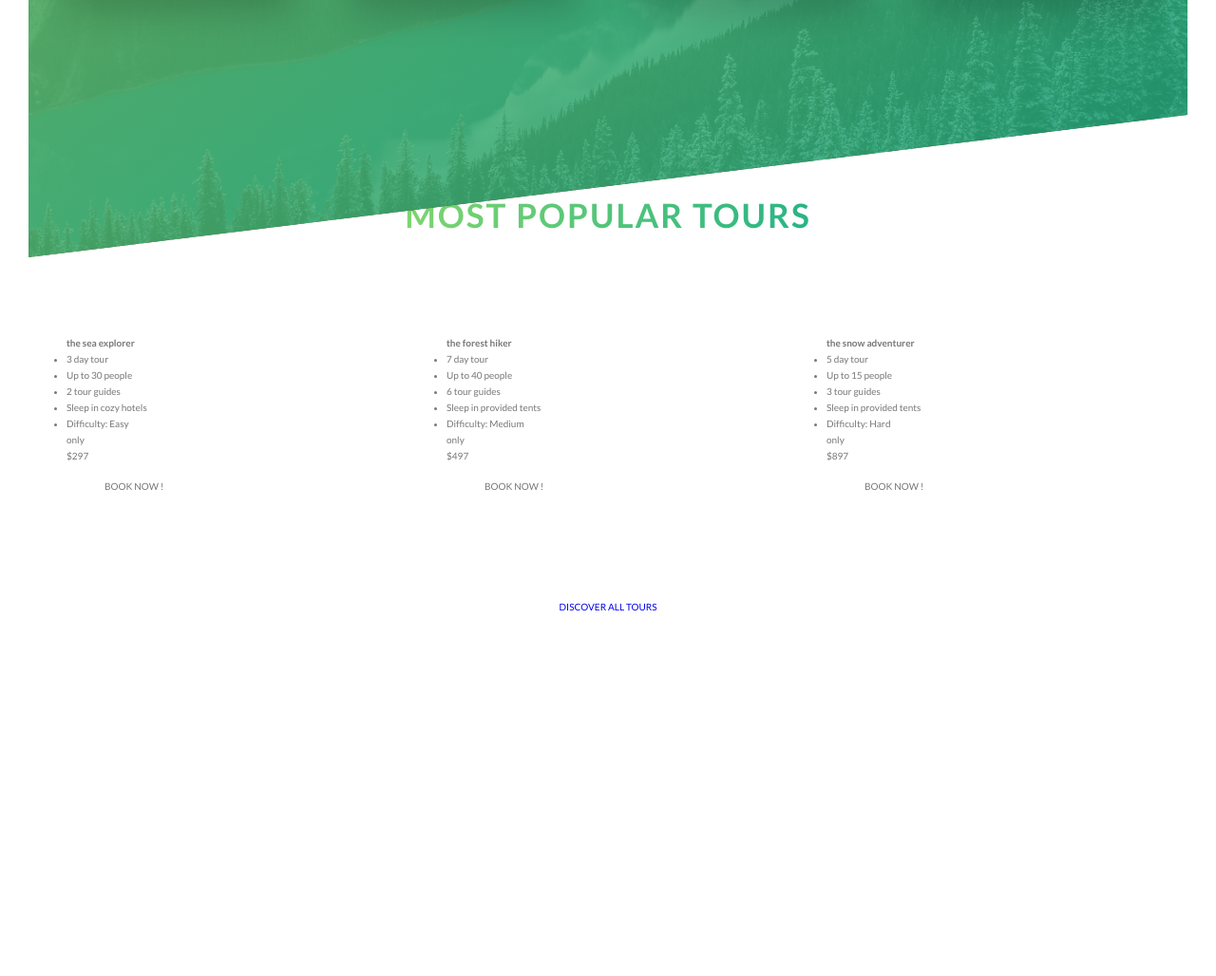
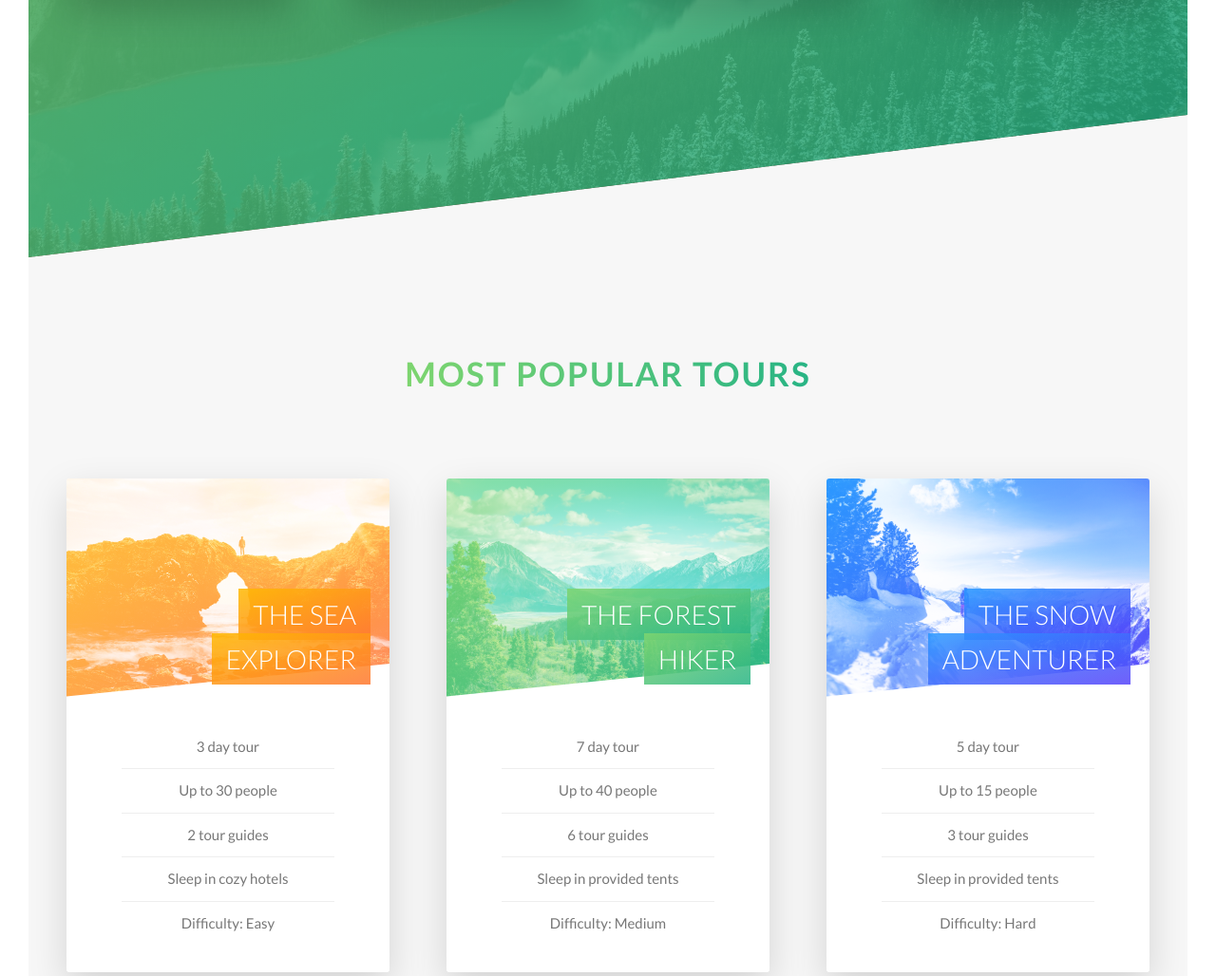
Before and after one commit to CorrieGra/natours, a website: page index.html in a window 1280 px wide. Shown: the part 2015-3043 px from the top of the page at 95% size. Before the commit the page ends 2708 px from the top, so only its background shows below. Drawn offline with Linux system fonts and the light colour scheme.

Commit message:
compiled: scss

```diff
--- a/css/style.css
+++ b/css/style.css
@@ -133,6 +133,18 @@ body {
 .u-center-text {
   text-align: center; }
 
+.u-margin-top-small {
+  margin-top: 1.5rem; }
+
+.u-margin-top-medium {
+  margin-top: 4rem; }
+
+.u-margin-top-big {
+  margin-top: 8rem; }
+
+.u-margin-top-huge {
+  margin-top: 10rem; }
+
 .u-margin-bottom-small {
   margin-bottom: 1.5rem; }
 
@@ -147,6 +159,12 @@ body {
   color: #777; }
   .btn--white::after {
     background-color: #ffffff; }
+
+.btn--green {
+  background-color: #7ed56f;
+  color: #ffffff; }
+  .btn--green::after {
+    background-color: #7ed56f; }
 
 .btn--animated {
   animation: move-in-bottom 1s ease-out .75s backwards;
@@ -244,6 +262,123 @@ body {
   -moz-transform: translateY(-1px);
   -ms-transform: translateY(-1px);
   -o-transform: translateY(-1px); }
+
+.card {
+  position: relative;
+  perspective: 150rem;
+  height: 52rem;
+  -moz-perspective: 150rem;
+  -webkit-perspective: 150rem;
+  -ms-perspective: 150rem; }
+  .card__side {
+    position: absolute;
+    top: 0;
+    left: 0;
+    height: 100%;
+    width: 100%;
+    box-shadow: 0 1.5rem 4rem rgba(0, 0, 0, 0.15);
+    overflow: hidden;
+    transition: all .8s ease;
+    -webkit-transition: all .8s ease;
+    -moz-transition: all .8s ease;
+    -ms-transition: all .8s ease;
+    -o-transition: all .8s ease;
+    backface-visibility: hidden;
+    -webkit-backface-visibility: hidden;
+    border-radius: 3px;
+    -webkit-border-radius: 3px;
+    -moz-border-radius: 3px;
+    -ms-border-radius: 3px;
+    -o-border-radius: 3px; }
+    .card__side--front {
+      background-color: #ffffff; }
+    .card__side--back {
+      transform: rotateY(180deg);
+      -webkit-transform: rotateY(180deg);
+      -moz-transform: rotateY(180deg);
+      -ms-transform: rotateY(180deg);
+      -o-transform: rotateY(180deg); }
+      .card__side--back-1 {
+        background: linear-gradient(to right bottom, #ffb900, #ff7730); }
+      .card__side--back-2 {
+        background: linear-gradient(to right bottom, #7ed56f, #28b485); }
+      .card__side--back-3 {
+        background: linear-gradient(to right bottom, #2998ff, #5643fa); }
+  .card:hover .card__side--front {
+    transform: rotateY(-180deg);
+    -webkit-transform: rotateY(-180deg);
+    -moz-transform: rotateY(-180deg);
+    -ms-transform: rotateY(-180deg);
+    -o-transform: rotateY(-180deg); }
+  .card:hover .card__side--back {
+    transform: rotateY(0deg);
+    -webkit-transform: rotateY(0deg);
+    -moz-transform: rotateY(0deg);
+    -ms-transform: rotateY(0deg);
+    -o-transform: rotateY(0deg); }
+  .card__picture {
+    background-size: cover;
+    height: 23rem;
+    background-blend-mode: screen;
+    -webkit-clip-path: polygon(0 0, 100% 0, 100% 85%, 0 100%);
+    clip-path: polygon(0 0, 100% 0, 100% 85%, 0 100%); }
+    .card__picture--1 {
+      background-image: linear-gradient(to right bottom, #ffb900, #ff7730), url("../img/nat-5.jpg"); }
+    .card__picture--2 {
+      background-image: linear-gradient(to right bottom, #7ed56f, #28b485), url("../img/nat-6.jpg"); }
+    .card__picture--3 {
+      background-image: linear-gradient(to right bottom, #2998ff, #5643fa), url("../img/nat-7.jpg"); }
+  .card__heading {
+    position: absolute;
+    top: 12rem;
+    right: 2rem;
+    width: 75%;
+    font-size: 2.8rem;
+    font-weight: 300;
+    text-transform: uppercase;
+    color: #ffffff;
+    text-align: right; }
+  .card__heading-span {
+    padding: 1rem 1.5rem;
+    box-decoration-break: clone;
+    -webkit-box-decoration-break: clone; }
+    .card__heading-span--1 {
+      background-image: linear-gradient(to right bottom, rgba(255, 185, 0, 0.85), rgba(255, 119, 48, 0.85)); }
+    .card__heading-span--2 {
+      background-image: linear-gradient(to right bottom, rgba(126, 213, 111, 0.85), rgba(40, 180, 133, 0.85)); }
+    .card__heading-span--3 {
+      background-image: linear-gradient(to right bottom, rgba(41, 152, 255, 0.85), rgba(86, 67, 250, 0.85)); }
+  .card__details {
+    padding: 3rem; }
+    .card__details ul {
+      list-style: none;
+      width: 80%;
+      margin: 0 auto; }
+      .card__details ul li {
+        text-align: center;
+        font-size: 1.5rem;
+        padding: 1rem; }
+        .card__details ul li:not(:last-child) {
+          border-bottom: 1px solid #eee; }
+  .card__cta {
+    position: absolute;
+    top: 50%;
+    left: 50%;
+    transform: translate(-50%, -50%);
+    -webkit-transform: translate(-50%, -50%);
+    -moz-transform: translate(-50%, -50%);
+    -ms-transform: translate(-50%, -50%);
+    -o-transform: translate(-50%, -50%); }
+  .card__price-box {
+    text-align: center;
+    margin-bottom: 8rem;
+    color: #ffffff; }
+  .card__price-only {
+    font-size: 1.4rem;
+    text-transform: uppercase; }
+  .card__price-value {
+    font-size: 6rem;
+    font-weight: 100; }
 
 .composition {
   position: relative; }
@@ -364,6 +499,7 @@ body {
   background-image: linear-gradient(to right bottom, rgba(126, 213, 111, 0.8), rgba(40, 180, 133, 0.8)), url("../img/hero.jpg");
   background-size: cover;
   background-position: top;
+  -webkit-clip-path: polygon(0 0, 100% 0, 100% 75vh, 0 100%);
   clip-path: polygon(0 0, 100% 0, 100% 75vh, 0 100%); }
   .header__logo-box {
     position: absolute;
@@ -404,3 +540,8 @@ body {
     -moz-transform: skewY(7deg);
     -ms-transform: skewY(7deg);
     -o-transform: skewY(7deg); }
+
+.section-tours {
+  background-color: #f7f7f7;
+  padding: 25rem 0 15rem 0;
+  margin-top: -8.25rem; }
```
